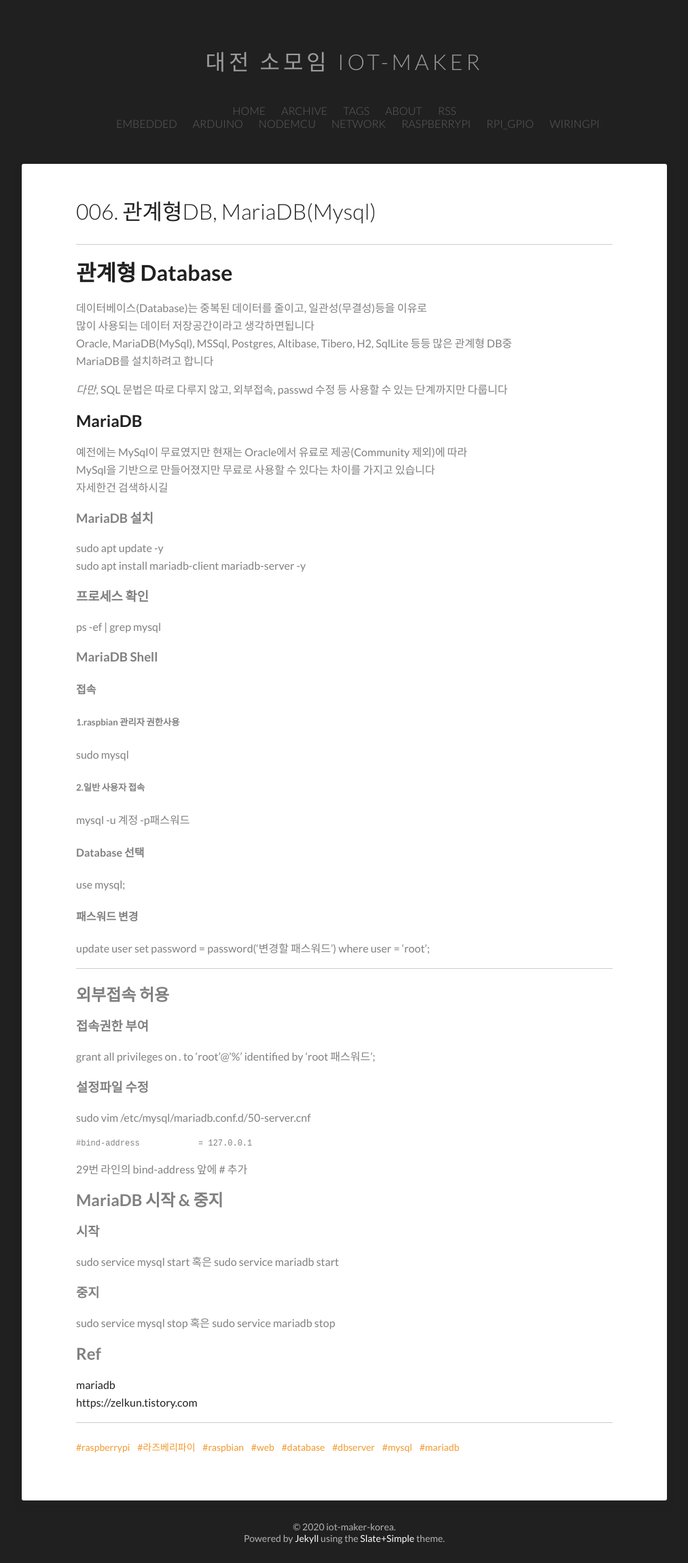
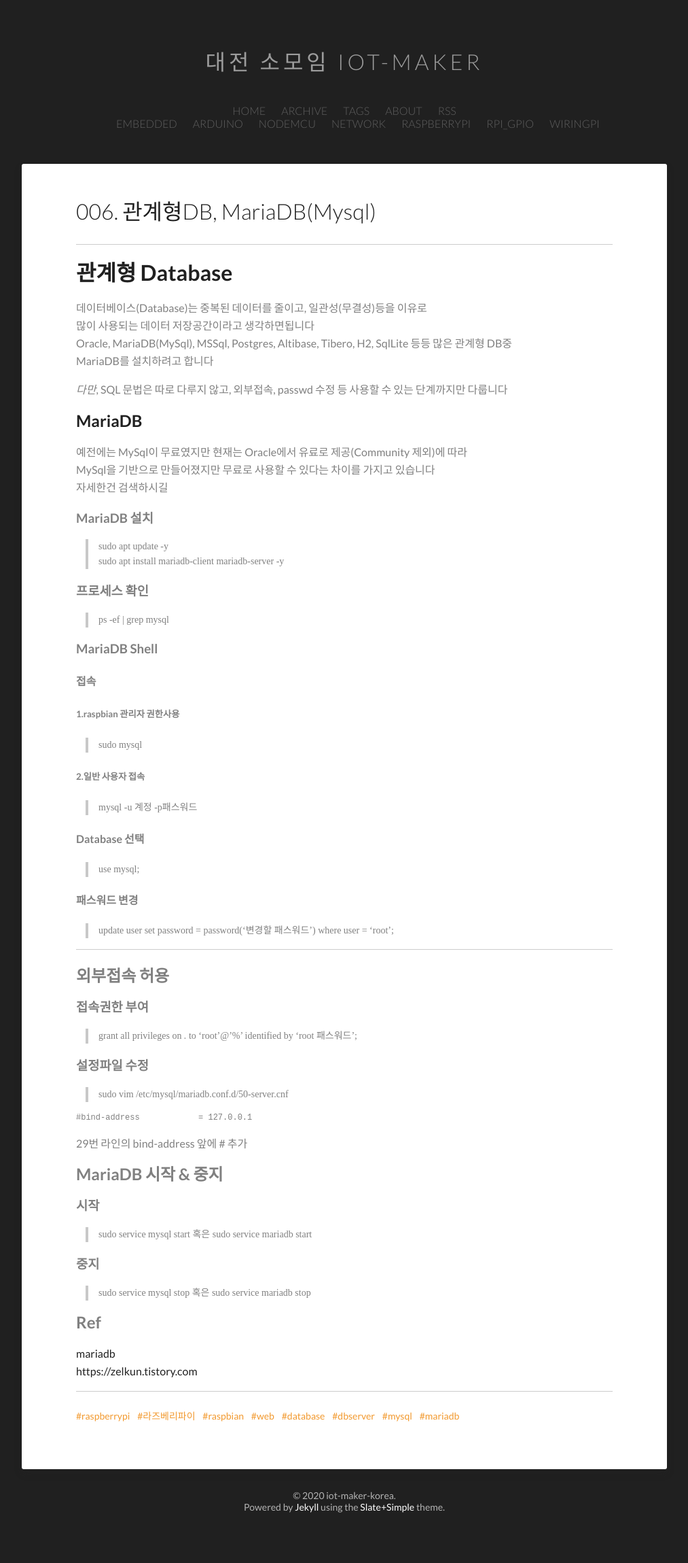
Before and after one commit to iot-maker-korea/blog_old, a Jekyll site: the page built from _posts/Raspberrypi/2020-06-11-006.mariadb.md, in a window 1280 px wide. Shown: the whole page at 68% size, without its empty margins (133-1146 px from the left). Built offline with Jekyll 4.4.1, drawn with Linux system fonts in a browser that asks for light colours; after the commit the page ends 2253 px from its top, so only the background shows below that.

```diff
--- a/_posts/Raspberrypi/2020-06-11-006.mariadb.md
+++ b/_posts/Raspberrypi/2020-06-11-006.mariadb.md
@@ -24,12 +24,12 @@ MySql을 기반으로 만들어졌지만 무료로 사용할 수 있다는 차
 
 ### MariaDB 설치
 
-  sudo apt update -y
-  sudo apt install mariadb-client mariadb-server -y
+  > sudo apt update -y
+  > sudo apt install mariadb-client mariadb-server -y
 
 ### 프로세스 확인
 
-  ps -ef \| grep mysql
+  > ps -ef \| grep mysql
 
 ### MariaDB Shell
 
@@ -37,19 +37,19 @@ MySql을 기반으로 만들어졌지만 무료로 사용할 수 있다는 차
 
 ##### 1.raspbian 관리자 권한사용
 
-  sudo mysql
+  > sudo mysql
 
 ##### 2.일반 사용자 접속
 
-  mysql -u 계정 -p패스워드
+  > mysql -u 계정 -p패스워드
 
 #### Database 선택
 
-  use mysql;
+  > use mysql;
 
 #### 패스워드 변경
 
-  update user set password = password('변경할 패스워드') where user = 'root';
+  > update user set password = password('변경할 패스워드') where user = 'root';
 
 ---
 
@@ -57,12 +57,12 @@ MySql을 기반으로 만들어졌지만 무료로 사용할 수 있다는 차
 
 ### 접속권한 부여
 
-  grant all privileges on *.* to 'root'@'%' identified by 'root 패스워드';
+  > grant all privileges on *.* to 'root'@'%' identified by 'root 패스워드';
 
 
 ### 설정파일 수정
 
-sudo vim /etc/mysql/mariadb.conf.d/50-server.cnf
+> sudo vim /etc/mysql/mariadb.conf.d/50-server.cnf
 
 <pre><code>#bind-address            = 127.0.0.1</code></pre>
 29번 라인의 bind-address 앞에 # 추가
@@ -70,10 +70,12 @@ sudo vim /etc/mysql/mariadb.conf.d/50-server.cnf
 ## MariaDB 시작 & 중지
 
 ### 시작
-sudo service mysql start 혹은 sudo service mariadb start
+
+> sudo service mysql start 혹은 sudo service mariadb start
 
 ### 중지
-sudo service mysql stop 혹은 sudo service mariadb stop
+
+> sudo service mysql stop 혹은 sudo service mariadb stop
 
 ## Ref
 
```
